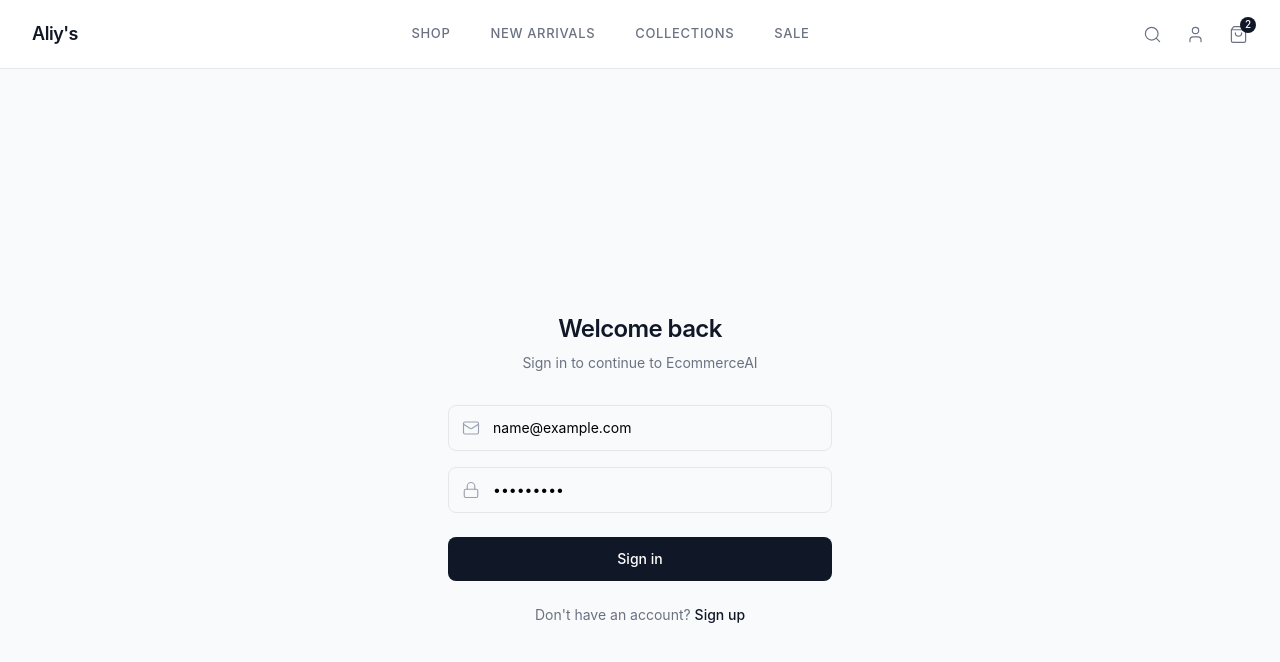
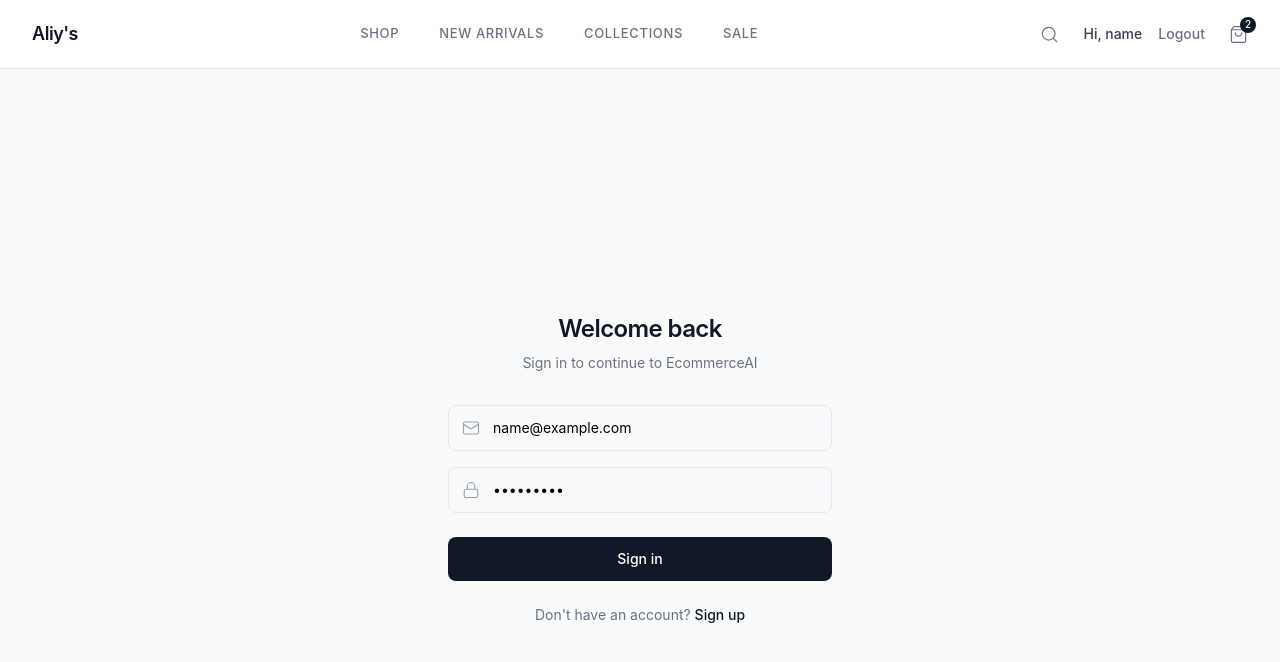
Before and after one commit to aliabbas772/E-Commerce-AI-Client, a React (Vite) app: page / in a window 1280 px wide. Both pictures are taken after typing "name@example.com", "Sample123" into the empty fields and a click on the button "Sign in". Shown: the top 662 px of the page. Built offline with nearby package versions, Linux system fonts and the light colour scheme.

Commit message:
auth redux added

```diff
--- a/src/components/Navbar.tsx
+++ b/src/components/Navbar.tsx
@@ -1,7 +1,13 @@
-import { Search, ShoppingBag, User } from 'lucide-react'
+import { logout } from '@/store/slices/authSlice'
+import { RootState } from '@/store/store'
+import { Search, ShoppingBag, UserIcon } from 'lucide-react'
 import React from 'react'
+import { useDispatch, useSelector } from 'react-redux'
 
 const Navbar = () => {
+    const { isAuthenticated, user } = useSelector((state: RootState) => state.auth);
+    const dispatch = useDispatch();
+
     return (
         <nav className='sticky top-0 z-50 border-b border-gray-200 bg-white/80 backdrop-blur-md'>
             <div className='mx-auto flex max-w-7xl items-center justify-between px-6 py-5 lg:px-8'>
@@ -19,9 +25,23 @@ const Navbar = () => {
                         <Search size={19} strokeWidth={1.5} />
                     </button>
 
-                    <button aria-label="Account" className="hidden text-gray-500 transition-colors hover:text-gray-900 sm:block">
-                        <User size={19} strokeWidth={1.5} />
-                    </button>
+                    {isAuthenticated ? (
+                        <div className="flex items-center gap-4">
+                            <span className="hidden text-sm font-medium text-gray-700 sm:block">
+                                Hi, {user?.name}
+                            </span>
+                            <button
+                                onClick={() => dispatch(logout())}
+                                className="text-sm font-medium text-gray-500 hover:text-gray-900"
+                            >
+                                Logout
+                            </button>
+                        </div>
+                    ) : (
+                        <button aria-label="Account" className="hidden text-gray-500 transition-colors hover:text-gray-900 sm:block">
+                            <UserIcon size={19} strokeWidth={1.5} />
+                        </button>
+                    )}
 
                     <button aria-label="Cart" className="relative text-gray-500 transition-colors hover:text-gray-900">
                         <ShoppingBag size={19} strokeWidth={1.5} />
--- a/src/main.tsx
+++ b/src/main.tsx
@@ -2,9 +2,13 @@ import React from 'react'
 import ReactDOM from 'react-dom/client'
 import './index.css'
 import App from './App'
+import { Provider } from 'react-redux'
+import { store } from './store/store'
 
 ReactDOM.createRoot(document.getElementById('root')!).render(
   <React.StrictMode>
-    <App/>
+    <Provider store={store}>
+      <App />
+    </Provider>
   </React.StrictMode>
 )
--- a/src/pages/LoginPage.tsx
+++ b/src/pages/LoginPage.tsx
@@ -1,11 +1,15 @@
+import { login } from '@/store/slices/authSlice';
 import { Loader2, Lock, Mail } from 'lucide-react';
 import React, { useState } from 'react'
+import { useDispatch, useSelector } from 'react-redux';
 
 const LoginPage = () => {
     const [email, setEmail] = useState('');
     const [password, setPassword] = useState('');
     const [isLoading, SetIsLoading] = useState(false);
     const [error, setError] = useState('');
+
+    const dispatch = useDispatch();
 
     const handleSubmit = (e: React.FormEvent) => {
         e.preventDefault();
@@ -19,7 +23,7 @@ const LoginPage = () => {
         SetIsLoading(true);
 
         setTimeout(() => {
-            console.log(email, password);
+            dispatch(login({ name: email.split('@')[0], email }));
             SetIsLoading(false);
         }, 1000)
     }
--- a/src/store/slices/authSlice.ts
+++ b/src/store/slices/authSlice.ts
@@ -1,46 +1,34 @@
-import { createSlice, PayloadAction } from "@reduxjs/toolkit";
-import { stat } from "fs";
+import { configureStore, createSlice, PayloadAction } from "@reduxjs/toolkit";
 
 interface User {
-  id: string;
   name: string;
   email: string;
-  avatarUrl?: string;
 }
 
 interface AuthState {
   user: User | null;
-  token: string | null;
   isAuthenticated: boolean;
 }
 
 const initialState: AuthState = {
   user: null,
-  token: localStorage.getItem("token"),
-  isAuthenticated: !!localStorage.getItem("token"),
+  isAuthenticated: false,
 };
 
 const authSlice = createSlice({
   name: "auth",
   initialState,
   reducers: {
-    setCredentials: (
-      state,
-      action: PayloadAction<{ user: User; token: string }>,
-    ) => {
-      state.user = action.payload.user;
-      state.token = action.payload.token;
+    login: (state, action: PayloadAction<User>) => {
+      state.user = action.payload;
       state.isAuthenticated = true;
-      localStorage.setItem("token", action.payload.token);
     },
     logout: (state) => {
       state.user = null;
-      state.token = null;
       state.isAuthenticated = false;
-      localStorage.removeItem("token");
     },
   },
 });
 
-export const { setCredentials, logout } = authSlice.actions;
+export const { login, logout } = authSlice.actions;
 export default authSlice.reducer;
--- a/src/store/store.ts
+++ b/src/store/store.ts
@@ -1,11 +1,11 @@
-// import { configureStore } from "@reduxjs/toolkit";
+import { configureStore } from "@reduxjs/toolkit";
+import authReducer from "./slices/authSlice";
 
-// export const store = configureStore({
-//     reducer: {
-//         cart: cartReducer,
-//         auth: authReducer.
-//     }
-// });
+export const store = configureStore({
+  reducer: {
+    auth: authReducer,
+  },
+});
 
-// export type RootState = ReturnType<typeof store.getState>;
-// export type AppDispatch = typeof store.dispatch;
+export type RootState = ReturnType<typeof store.getState>;
+export type AppDispatch = typeof store.dispatch;
```
